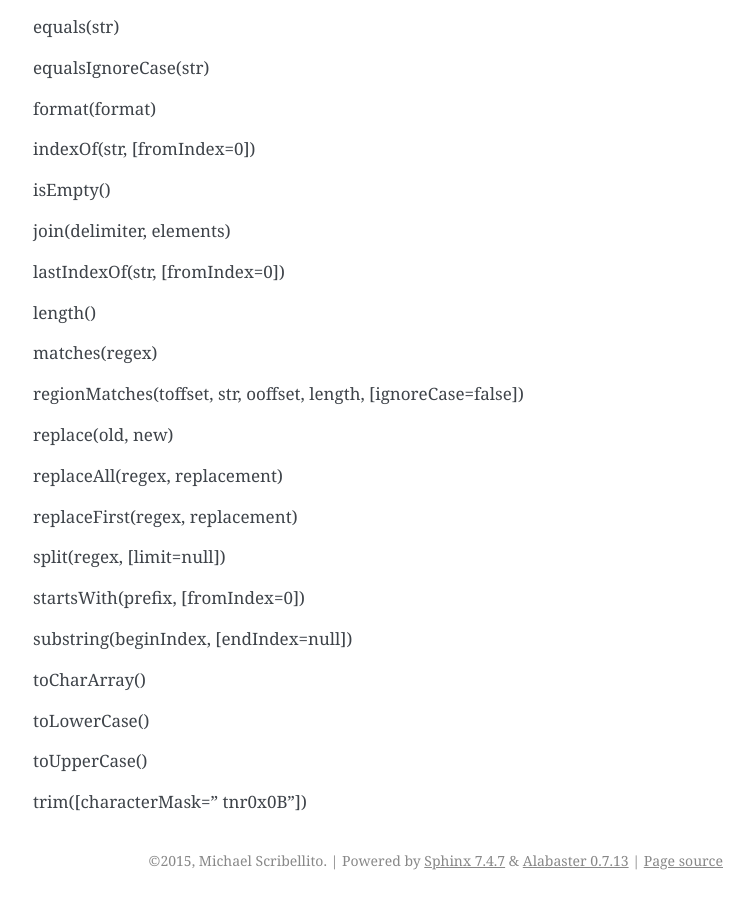
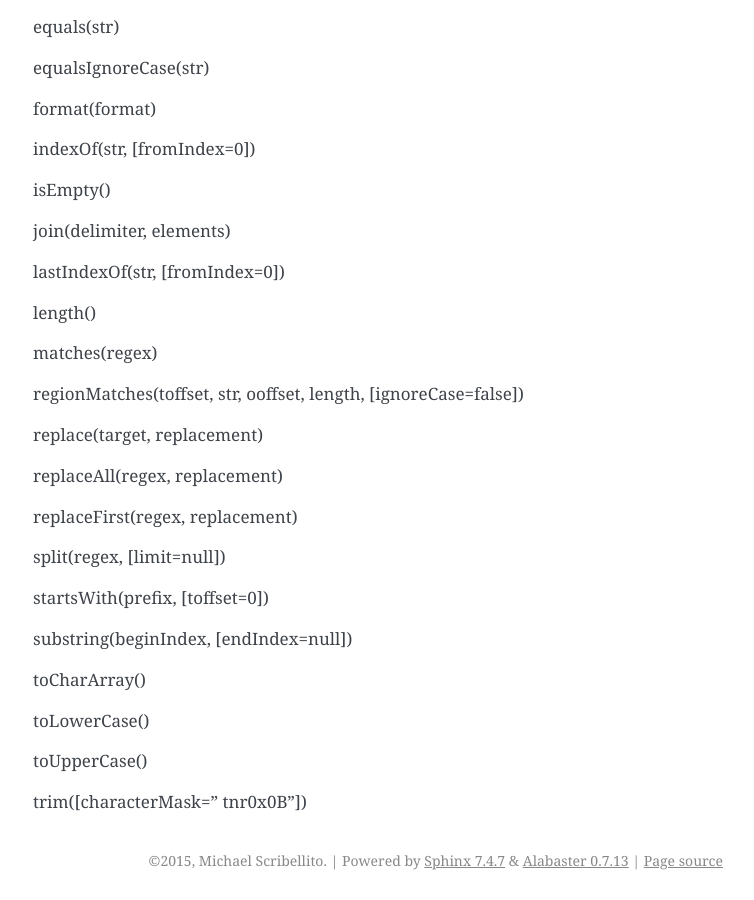
Before and after one commit to mscribellito/Str, a Sphinx documentation site: the page built from docs/quickstart.rst, in a window 1280 px wide and 900 px high, scrolled down 1879 px. Shown: the whole window, without its empty margins (387-1141 px from the left). Built offline with Sphinx 7.4.7, drawn with Linux system fonts in a browser that asks for light colours.

Commit message:
Update quickstart.rst

```diff
--- a/docs/quickstart.rst
+++ b/docs/quickstart.rst
@@ -113,7 +113,7 @@ matches(regex)
 
 regionMatches(toffset, str, ooffset, length, [ignoreCase=false])
 
-replace(old, new)
+replace(target, replacement)
 
 replaceAll(regex, replacement)
 
@@ -121,7 +121,7 @@ replaceFirst(regex, replacement)
 
 split(regex, [limit=null])
 
-startsWith(prefix, [fromIndex=0])
+startsWith(prefix, [toffset=0])
 
 substring(beginIndex, [endIndex=null])
 
```
